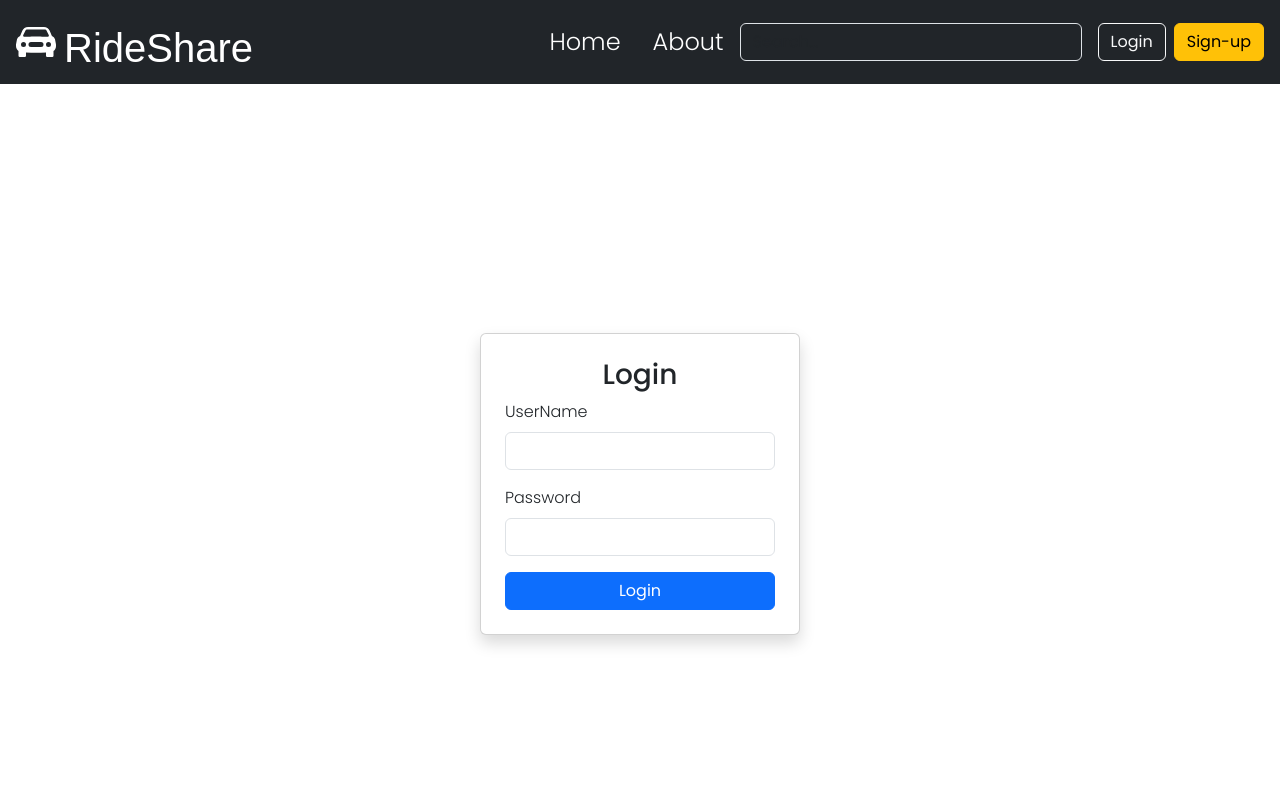
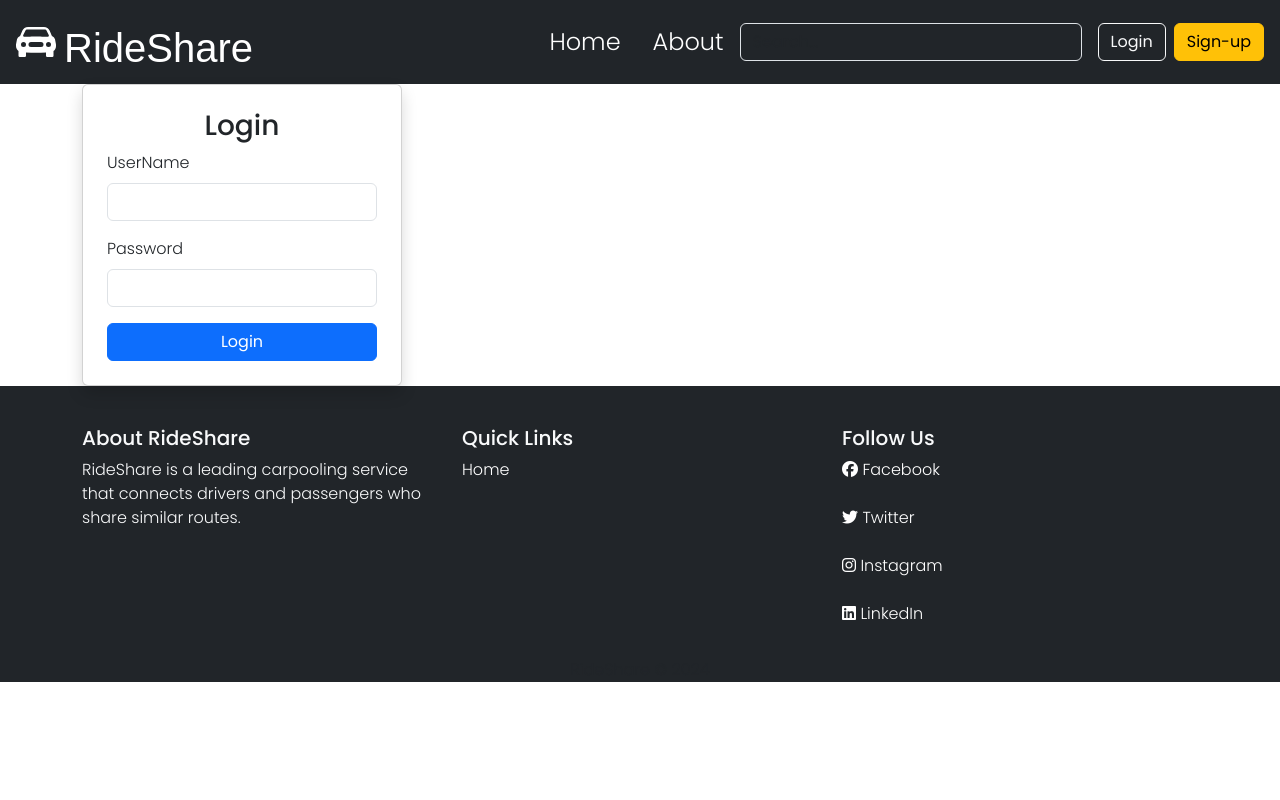
Before and after one commit to MarthaPavan/RideShare, a React (Create React App) app in the folder CarPooling/frontend/: page /Login in a window 1280 px wide. Shown: the top 800 px of the page. Built offline with nearby package versions, Linux system fonts and the light colour scheme; a web font is replaced by a local one.

Commit message:
change login page

```diff
--- a/CarPooling/frontend/src/components/Login.js
+++ b/CarPooling/frontend/src/components/Login.js
@@ -1,6 +1,7 @@
 import React, { useState } from 'react';
 import { useNavigate } from 'react-router-dom';
 import axios from 'axios';
+import { Container, Col, Row } from 'react-bootstrap';
 
 const Login = () => {
     const [user, setUser] = useState('');
@@ -35,7 +36,10 @@ const Login = () => {
     };
 
     return (
-        <div className="d-flex align-items-center justify-content-center vh-100">
+        <Container style={{ height: '100%' }}>
+            <div >
+                <Row>
+                    <Col>
                         <div className="card p-4 shadow" style={{ width: '20rem' }}>
                             <h3 className="card-title text-center">Login</h3>
                             <form onSubmit={handleLogin}>
@@ -69,7 +73,11 @@ const Login = () => {
                                 </div>
                             </form>
                         </div>
+                    </Col>
+                    <Col></Col>
+                </Row>
             </div>
+        </Container>
     );
 };
 
```
Also changed, not shown: 1 other file (tests, documents, lock files or other folders). Lines whose indentation alone changed are shown as unchanged.
